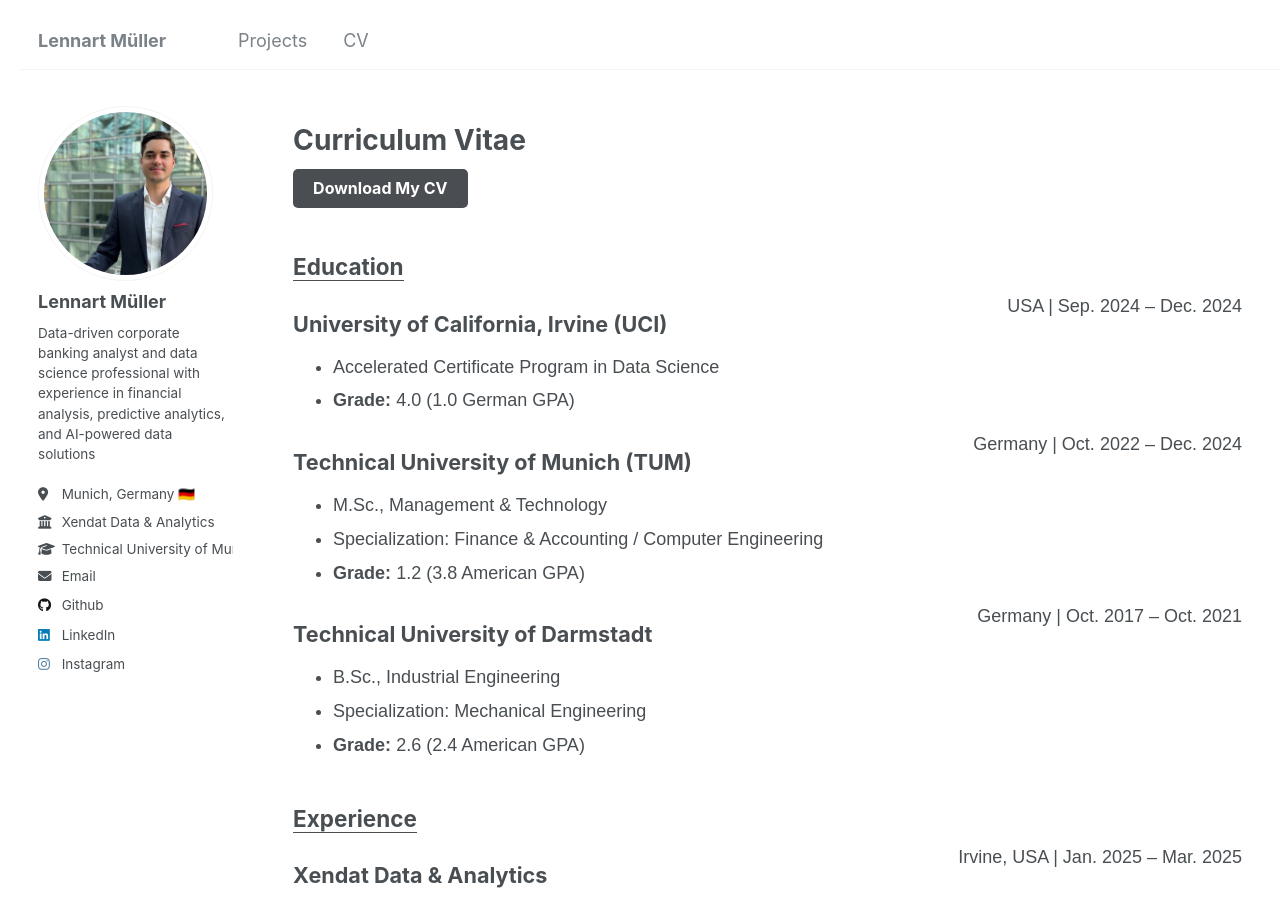
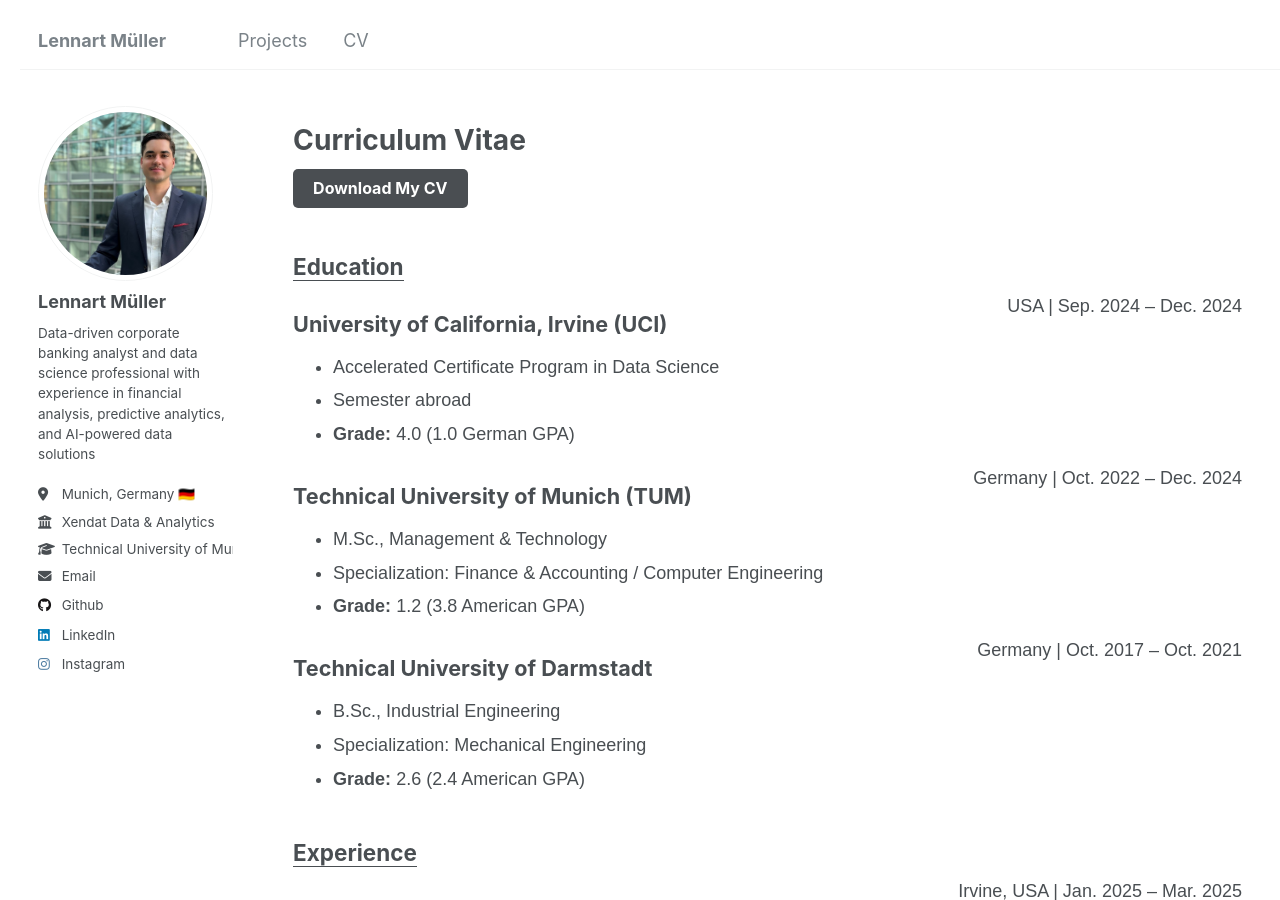
Before and after one commit to lennartmueller123/lennartmueller123.github.io, a Jekyll site: the page built from _pages/cv.html, in a window 1280 px wide and 900 px high. Built offline with Jekyll 4.4.1, drawn with Linux system fonts in a browser that asks for light colours.

Commit message:
Update cv.html
Add "Semester Abroad" bullet

```diff
--- a/_pages/cv.html
+++ b/_pages/cv.html
@@ -72,6 +72,7 @@ redirect_from:
             </div>
             <ul>
                 <li>Accelerated Certificate Program in Data Science</li>
+                <li>Semester abroad</li>
                 <li><strong>Grade: </strong>4.0  (1.0 German GPA)</li>
             </ul>
         </div>
```
